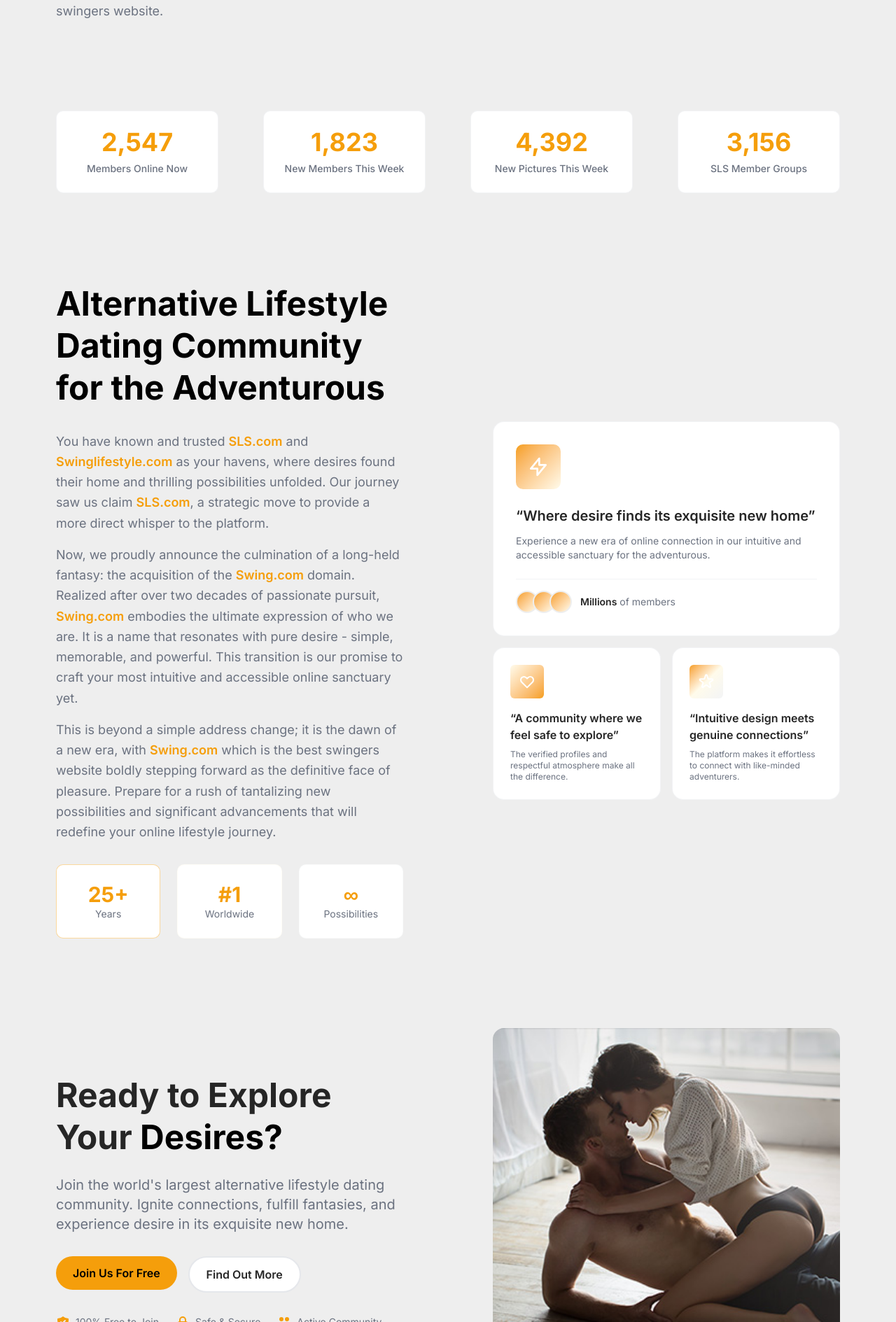
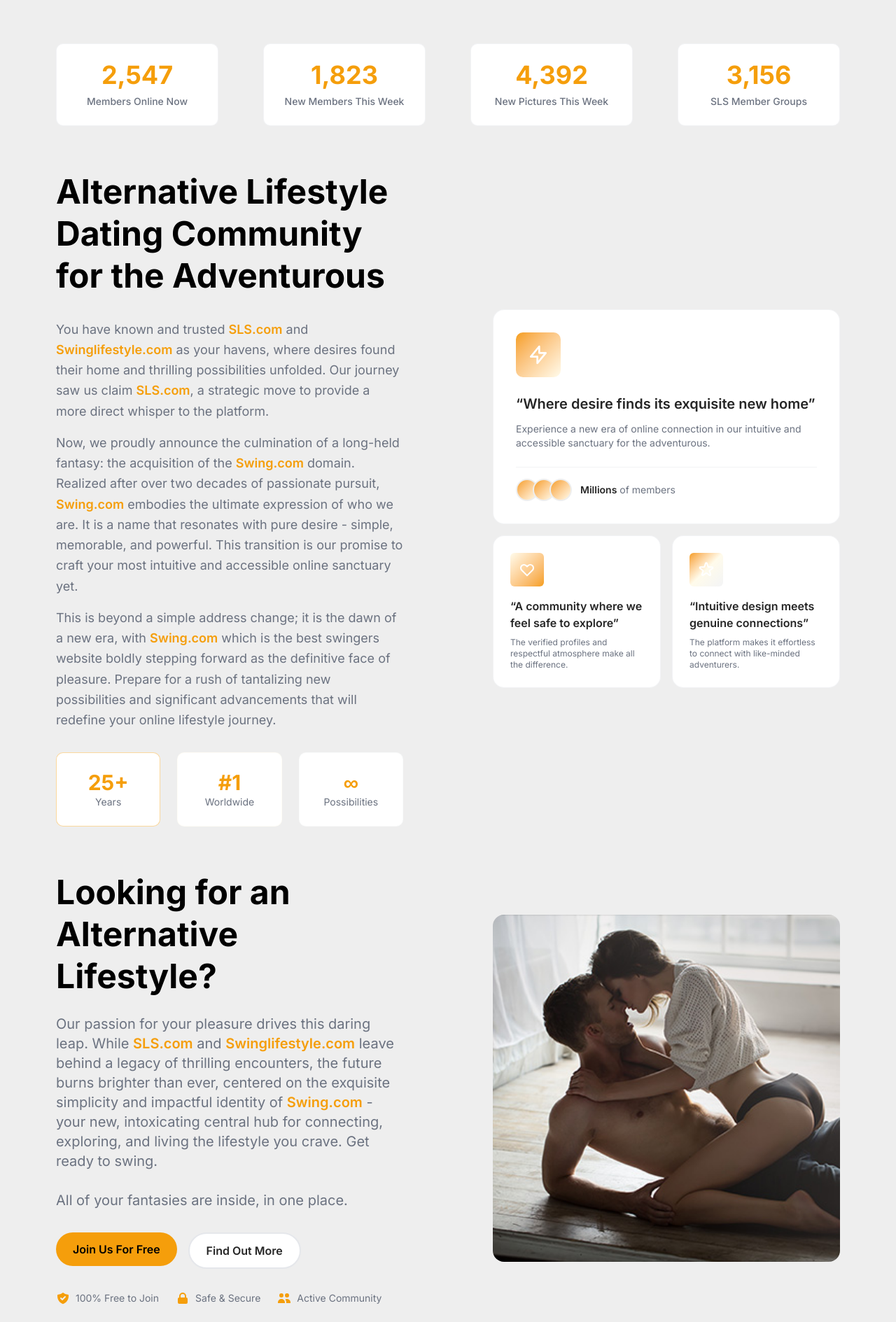
Before and after one commit to mysleekdesigns/swing-lp, a Next.js app: page / in a window 1280 px wide. Shown: the part 631-2520 px from the top of the page at 70% size. Built offline with nearby package versions, Linux system fonts and the light colour scheme.

Commit message:
updated last section on home page

```diff
--- a/src/components/sections/BrandStorySection.tsx
+++ b/src/components/sections/BrandStorySection.tsx
@@ -4,7 +4,7 @@ import { motion } from 'framer-motion';
 
 export function BrandStorySection() {
   return (
-    <section id="brand-story" className="relative overflow-hidden py-4 sm:py-6 md:py-8 lg:py-12 xl:py-16 2xl:py-20">
+    <section id="brand-story" className="relative overflow-hidden py-4 sm:py-6 md:py-8 lg:py-6 xl:py-8 2xl:py-10">
       {/* Content Container */}
       <div className="relative mx-auto max-w-[1600px] px-6 md:px-12 lg:px-16 xl:px-20 2xl:px-24">
         <div className="grid gap-16 md:gap-20 lg:grid-cols-2 lg:gap-24 xl:gap-32 2xl:gap-40">
--- a/src/components/sections/CTASection.tsx
+++ b/src/components/sections/CTASection.tsx
@@ -6,7 +6,7 @@ import Image from 'next/image';
 
 export default function CTASection() {
   return (
-    <section className="relative py-4 sm:py-6 md:py-8 lg:py-12 xl:py-16 2xl:py-20 overflow-hidden">
+    <section className="relative py-4 sm:py-6 md:py-8 lg:py-6 xl:py-8 2xl:py-10 overflow-hidden">
       {/* Content Container */}
       <div className="relative mx-auto max-w-[1600px] px-6 md:px-12 lg:px-16 xl:px-20 2xl:px-24">
         <div className="grid gap-16 md:gap-20 lg:grid-cols-2 lg:gap-24 xl:gap-32 2xl:gap-40">
@@ -21,14 +21,15 @@ export default function CTASection() {
             {/* Heading */}
             <div>
               <h2 className="text-3xl sm:text-4xl lg:text-5xl font-bold text-foreground leading-tight mb-6">
-                Ready to Explore Your{' '}
                 <span className="text-black">
-                  Desires?
+                  Looking for an Alternative Lifestyle?
                 </span>
               </h2>
 
               <p className="text-lg sm:text-xl text-muted-foreground">
-                Join the world&apos;s largest alternative lifestyle dating community. Ignite connections, fulfill fantasies, and experience desire in its exquisite new home.
+                Our passion for your pleasure drives this daring leap. While <a href="https://sls.com" target="_blank" rel="noopener noreferrer" className="font-semibold text-primary hover:text-primary/80 transition-colors">SLS.com</a> and <a href="https://swinglifestyle.com" target="_blank" rel="noopener noreferrer" className="font-semibold text-primary hover:text-primary/80 transition-colors">Swinglifestyle.com</a> leave behind a legacy of thrilling encounters, the future burns brighter than ever, centered on the exquisite simplicity and impactful identity of <a href="https://swing.com" target="_blank" rel="noopener noreferrer" className="font-semibold text-primary hover:text-primary/80 transition-colors">Swing.com</a> - your new, intoxicating central hub for connecting, exploring, and living the lifestyle you crave. Get ready to swing.
+                <br /><br />
+                All of your fantasies are inside, in one place.
               </p>
             </div>
 
--- a/src/components/sections/HeroSection.tsx
+++ b/src/components/sections/HeroSection.tsx
@@ -9,7 +9,7 @@ export function HeroSection() {
   return (
     <section className="relative overflow-hidden">
       {/* Content */}
-      <div className="relative z-10 mx-auto max-w-[1600px] px-6 py-4 sm:py-6 md:px-12 md:py-8 lg:px-16 lg:py-12 xl:px-20 xl:py-16 2xl:px-24 2xl:py-20">
+      <div className="relative z-10 mx-auto max-w-[1600px] px-6 py-4 sm:py-6 md:px-12 md:py-8 lg:px-16 lg:py-6 xl:px-20 xl:py-8 2xl:px-24 2xl:py-10">
         <div className="grid lg:grid-cols-2 gap-12 md:gap-16 lg:gap-20 xl:gap-24 2xl:gap-32 items-center">
           {/* Left Column - Hero Content */}
           <div className="text-center lg:text-left space-y-6 lg:space-y-7 xl:space-y-8">
--- a/src/components/sections/StatsSection.tsx
+++ b/src/components/sections/StatsSection.tsx
@@ -21,7 +21,7 @@ const stats = [
 
 export function StatsSection() {
   return (
-    <section className="relative py-4 sm:py-6 md:py-8 lg:py-12 xl:py-16 2xl:py-20">
+    <section className="relative py-4 sm:py-6 md:py-8 lg:py-6 xl:py-8 2xl:py-10">
       {/* Content */}
       <div className="relative mx-auto max-w-[1600px] px-6 md:px-12 lg:px-16 xl:px-20 2xl:px-24">
         {/* Grid */}
```
